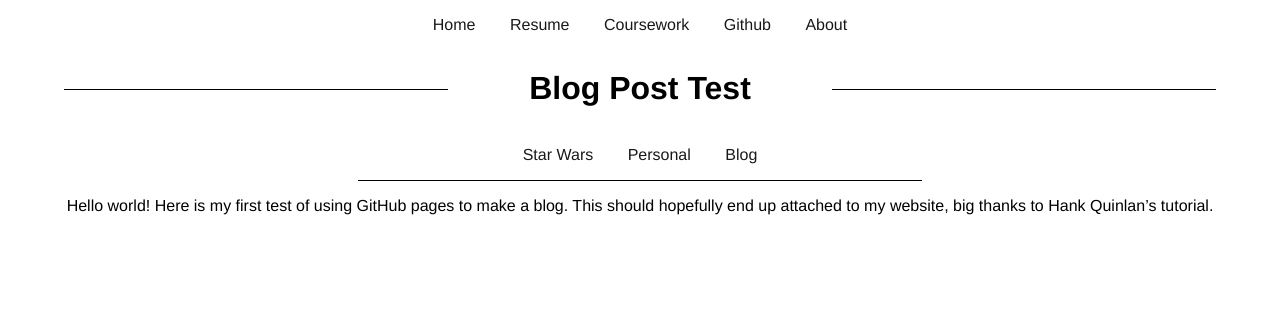
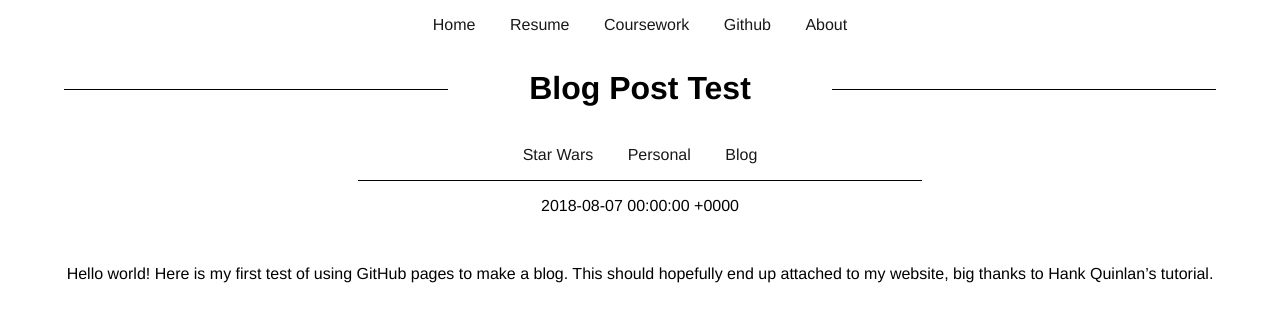
Before and after one commit to declansullivan/static-html-site, a Jekyll site: the page built from _posts/2018-08-07-first-post.md, in a window 1280 px wide. Shown: the top 322 px of the page. Built offline with Jekyll 4.4.1, drawn with Linux system fonts in a browser that asks for light colours.

Commit message:
Update 2018-08-07-first-post.md

```diff
--- a/_posts/2018-08-07-first-post.md
+++ b/_posts/2018-08-07-first-post.md
@@ -4,5 +4,9 @@ title: "Blog Post Test"
 date: 2018-08-07
 ---
 
+{{ page.date }}
+
+<br>
+
 Hello world! Here is my first test of using GitHub pages to make a blog.  This should
 hopefully end up attached to my website, big thanks to Hank Quinlan's tutorial.
```
